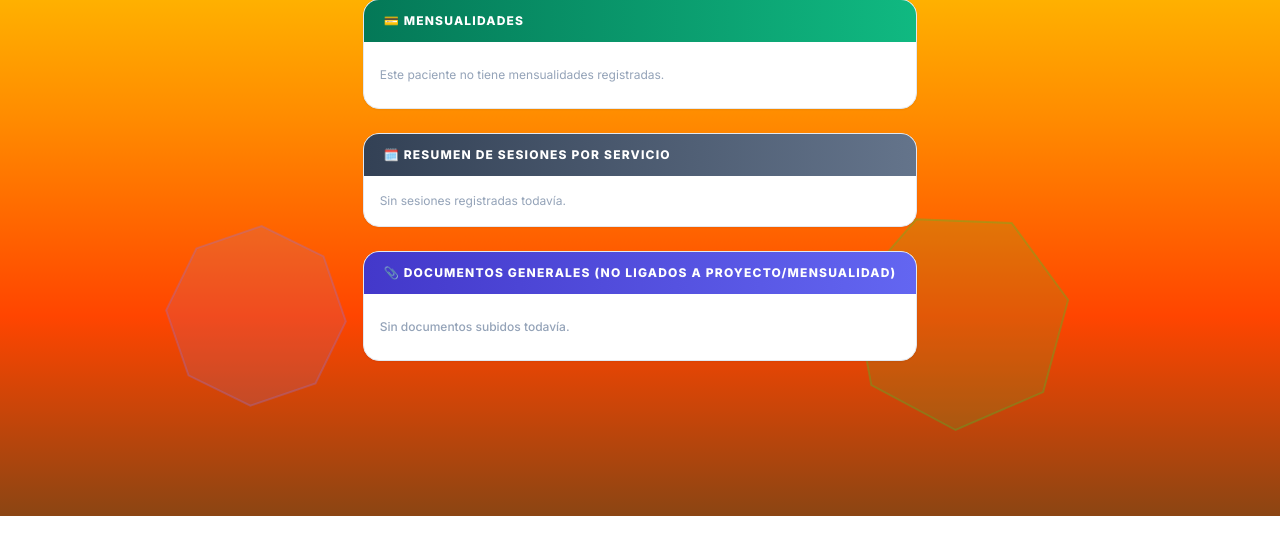
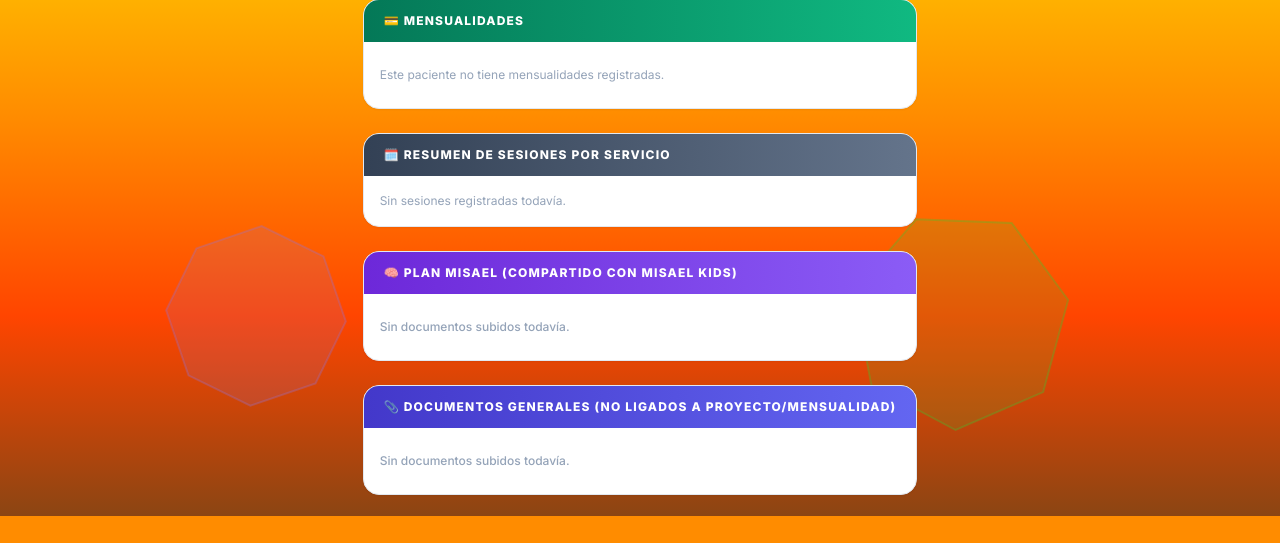
Before and after one commit to casoval/centro_terapias_v2, a Django app: template templates/documentos/resumen_paciente_profesional.html in a window 1280 px wide. Shown: the part 284-827 px from the top of the page. Before the commit the page ends 800 px from the top, so only its background shows below. Run offline with Django 5.2, Linux system fonts and the light colour scheme; the template is opened without the code that fills it, so the values that code supplies are empty; some libraries are stand-ins or nearby versions.

Commit message:
Seccion propia Plan Misael en el perfil del paciente, separada de Documentos Generales

```diff
--- a/templates/documentos/_seccion_documentos.html
+++ b/templates/documentos/_seccion_documentos.html
@@ -1,8 +1,9 @@
 {% comment %}
 Uso: {% include 'documentos/_seccion_documentos.html' with documentos=documentos puede_subir=puede_subir puede_eliminar=puede_eliminar subir_url=subir_url titulo_seccion="📎 Documentos" %}
+Opcional: color_gradient="from-violet-700 to-violet-500" (por defecto: indigo)
 {% endcomment %}
 <div class="mt-6 bg-white border border-slate-200 rounded-2xl overflow-hidden shadow-sm">
-    <div class="bg-gradient-to-r from-indigo-700 to-indigo-500 px-5 py-3 flex justify-between items-center flex-wrap gap-2">
+    <div class="bg-gradient-to-r {{ color_gradient|default:'from-indigo-700 to-indigo-500' }} px-5 py-3 flex justify-between items-center flex-wrap gap-2">
         <h3 class="text-[12px] font-black uppercase text-white tracking-widest">{{ titulo_seccion|default:"📎 Documentos" }}</h3>
         {% if puede_subir %}
         <a href="{{ subir_url }}" class="bg-white/20 hover:bg-white/30 text-white border border-white/30 px-3 py-1.5 rounded-lg text-[11px] font-black uppercase transition-all">
--- a/templates/documentos/resumen_paciente_profesional.html
+++ b/templates/documentos/resumen_paciente_profesional.html
@@ -148,6 +148,17 @@
         </div>
     </div>
 
+    <!-- BLOQUE 3.5: Plan Misael (compartido con Misael Kids) -->
+    {% include 'documentos/_seccion_documentos.html' with documentos=documentos_plan_misael puede_subir=False puede_eliminar=False titulo_seccion="🧠 Plan Misael (compartido con Misael Kids)" color_gradient="from-violet-700 to-violet-500" %}
+    {% if puede_subir %}
+    <div class="mt-2 text-right">
+        <a href="{% url 'documentos:subir' paciente.id %}?plan_misael=1&next={% url 'documentos:resumen_paciente_profesional' paciente.id %}"
+           class="inline-block bg-violet-600 hover:bg-violet-700 text-white font-black text-[11px] uppercase px-4 py-2 rounded-xl">
+            ⬆️ Subir plan de trabajo
+        </a>
+    </div>
+    {% endif %}
+
     <!-- BLOQUE 4: Documentos sueltos (generales) -->
     {% include 'documentos/_seccion_documentos.html' with documentos=documentos_generales puede_subir=False puede_eliminar=False titulo_seccion="📎 Documentos Generales (no ligados a proyecto/mensualidad)" %}
     {% if puede_subir %}
--- a/templates/documentos/subir_documento.html
+++ b/templates/documentos/subir_documento.html
@@ -9,6 +9,7 @@
             Paciente: <span class="font-bold text-indigo-600">{{ paciente.nombre_completo }}</span>
             {% if proyecto_id %}<span class="ml-2 text-[11px] bg-indigo-50 text-indigo-700 px-2 py-1 rounded-lg font-bold">Ligado a un proyecto</span>{% endif %}
             {% if mensualidad_id %}<span class="ml-2 text-[11px] bg-emerald-50 text-emerald-700 px-2 py-1 rounded-lg font-bold">Ligado a una mensualidad</span>{% endif %}
+            {% if plan_misael %}<span class="ml-2 text-[11px] bg-violet-50 text-violet-700 px-2 py-1 rounded-lg font-bold">🧠 Plan Misael</span>{% endif %}
         </p>
 
         <form method="post" enctype="multipart/form-data" class="space-y-4">
--- a/templates/pacientes/detalle.html
+++ b/templates/pacientes/detalle.html
@@ -482,8 +482,11 @@
     </div>
 </div>
 
-<!-- ✅ TODOS LOS DOCUMENTOS DEL PACIENTE: Generales → Proyectos → Mensualidades -->
+<!-- ✅ TODOS LOS DOCUMENTOS DEL PACIENTE: Plan Misael → Generales → Proyectos → Mensualidades -->
 <div class="max-w-7xl mx-auto px-2 space-y-2">
+
+    <!-- 0) Plan Misael (compartido con Misael Kids) -->
+    {% include 'documentos/_seccion_documentos.html' with documentos=documentos_plan_misael puede_subir=puede_subir_docs puede_eliminar=puede_eliminar_docs subir_url=subir_url_plan_misael titulo_seccion="🧠 Plan Misael (compartido con Misael Kids)" color_gradient="from-violet-700 to-violet-500" %}
 
     <!-- 1) Generales -->
     {% include 'documentos/_seccion_documentos.html' with documentos=documentos_generales puede_subir=puede_subir_docs puede_eliminar=puede_eliminar_docs subir_url=subir_url_general titulo_seccion="📎 Documentos Generales del Paciente" %}
--- a/templates/pacientes/lista.html
+++ b/templates/pacientes/lista.html
@@ -357,7 +357,7 @@
                                             <a href="{% url 'pacientes:detalle' paciente.id %}" class="w-7 h-7 rounded-lg bg-indigo-100 text-indigo-600 flex items-center justify-center hover:bg-indigo-600 hover:text-white transition-colors text-xs" title="Ver">👁️</a>
                                             <a href="{% url 'pacientes:editar' paciente.id %}" class="w-7 h-7 rounded-lg bg-amber-50 text-amber-500 border border-amber-100 flex items-center justify-center hover:bg-amber-500 hover:text-white transition-colors text-xs" title="Editar">✏️</a>
                                             {% if user.is_superuser or user.perfil.es_gerente or user.perfil.es_recepcionista %}
-                                            <a href="{% url 'documentos:subir' paciente.id %}?next={% url 'pacientes:lista' %}" class="w-7 h-7 rounded-lg bg-emerald-50 text-emerald-600 border border-emerald-100 flex items-center justify-center hover:bg-emerald-600 hover:text-white transition-colors text-xs" title="Subir plan de trabajo / documento">📄</a>
+                                            <a href="{% url 'documentos:subir' paciente.id %}?plan_misael=1&next={% url 'pacientes:lista' %}" class="w-7 h-7 rounded-lg bg-emerald-50 text-emerald-600 border border-emerald-100 flex items-center justify-center hover:bg-emerald-600 hover:text-white transition-colors text-xs" title="Subir plan de trabajo / documento">📄</a>
                                             {% endif %}
                                             {% if user.is_superuser or user.perfil.es_gerente %}
                                             <a href="{% url 'pacientes:eliminar' paciente.id %}" class="w-7 h-7 rounded-lg bg-rose-50 text-rose-500 border border-rose-100 flex items-center justify-center hover:bg-rose-500 hover:text-white transition-colors text-xs" title="Eliminar">🗑️</a>
@@ -531,7 +531,7 @@
                                             <a href="{% url 'pacientes:detalle' paciente.id %}" class="w-7 h-7 rounded-lg bg-slate-100 text-slate-500 flex items-center justify-center hover:bg-slate-600 hover:text-white transition-colors text-xs" title="Ver">👁️</a>
                                             <a href="{% url 'pacientes:editar' paciente.id %}" class="w-7 h-7 rounded-lg bg-amber-50 text-amber-500 border border-amber-100 flex items-center justify-center hover:bg-amber-500 hover:text-white transition-colors text-xs" title="Editar / Reactivar">✏️</a>
                                             {% if user.is_superuser or user.perfil.es_gerente or user.perfil.es_recepcionista %}
-                                            <a href="{% url 'documentos:subir' paciente.id %}?next={% url 'pacientes:lista' %}" class="w-7 h-7 rounded-lg bg-emerald-50 text-emerald-600 border border-emerald-100 flex items-center justify-center hover:bg-emerald-600 hover:text-white transition-colors text-xs" title="Subir plan de trabajo / documento (aunque esté inactivo)">📄</a>
+                                            <a href="{% url 'documentos:subir' paciente.id %}?plan_misael=1&next={% url 'pacientes:lista' %}" class="w-7 h-7 rounded-lg bg-emerald-50 text-emerald-600 border border-emerald-100 flex items-center justify-center hover:bg-emerald-600 hover:text-white transition-colors text-xs" title="Subir plan de trabajo / documento (aunque esté inactivo)">📄</a>
                                             {% endif %}
                                             {% if user.is_superuser or user.perfil.es_gerente %}
                                             <a href="{% url 'pacientes:eliminar' paciente.id %}" class="w-7 h-7 rounded-lg bg-rose-50 text-rose-500 border border-rose-100 flex items-center justify-center hover:bg-rose-500 hover:text-white transition-colors text-xs" title="Eliminar">🗑️</a>
```
Also changed, not shown: documentos/views.py (+10 -1 lines), pacientes/views.py (+9 -1 lines), 1 other file.
